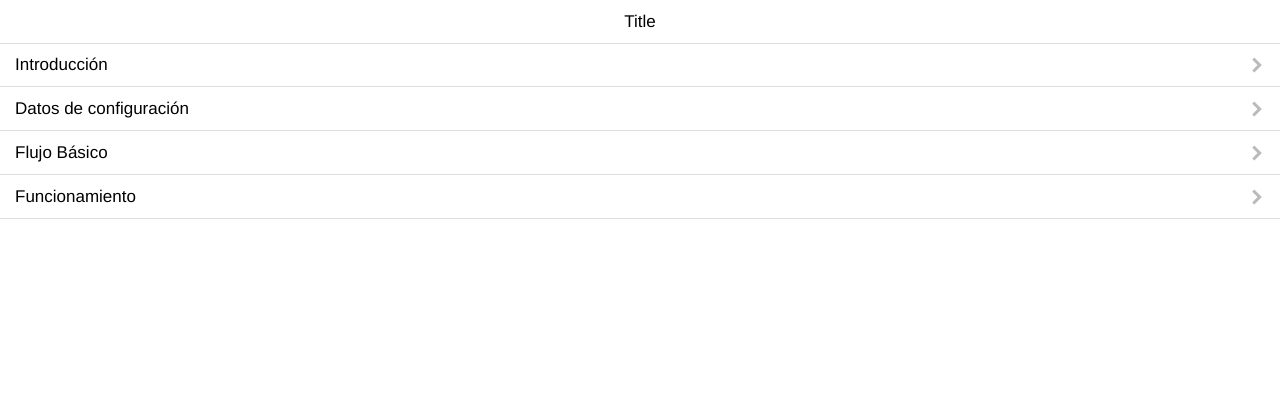
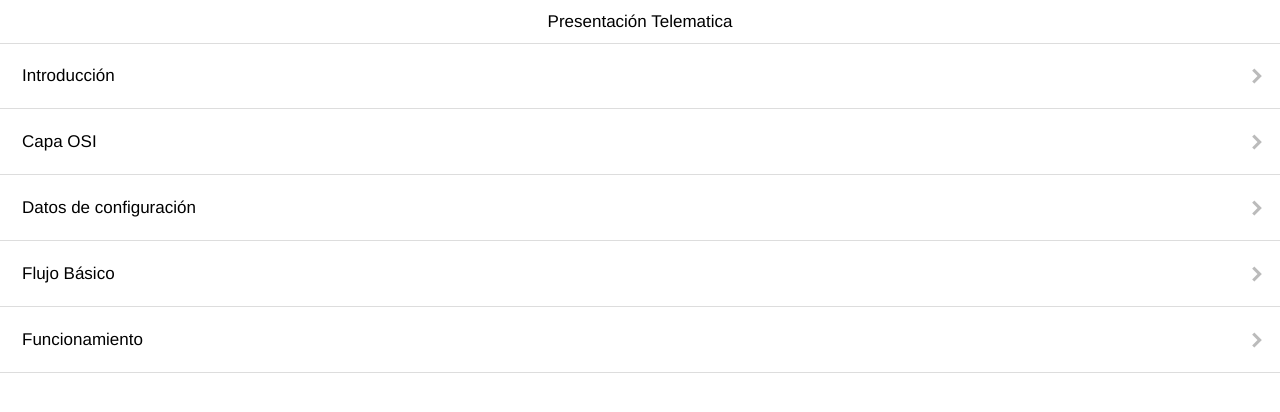
Before and after one commit to cethap/Presentaciones-RTC, a website: page movil.html in a window 1280 px wide. Drawn offline with nearby package versions, Linux system fonts and the light colour scheme; no server answers.

Commit message:
Se hacen cambios en la presentación de telematica

```diff
--- a/movil.html
+++ b/movil.html
@@ -5,10 +5,15 @@
   <title>Movil</title>
   <meta name="viewport" content="width=device-width, user-scalable=no">
   <link rel="stylesheet" href="css/ratchet.min.css">
+  <style type="text/css">
+  	.table-view-cell > a:not(.btn){
+  		padding: 22px;
+  	}
+  </style>
 </head>
 <body>
 	<header class="bar bar-nav">
-	  <h1 class="title">Title</h1>
+	  <h1 class="title">Presentación Telematica</h1>
 	</header>
 	<br>
 	<br>
@@ -20,16 +25,21 @@
 		</li>
 		<li class="table-view-cell">
 			<a class="navigate-right" data-href="2">
+			Capa OSI
+			</a>
+		</li>
+		<li class="table-view-cell">
+			<a class="navigate-right" data-href="3">
 			Datos de configuración
 			</a>
 		</li>
 		<li class="table-view-cell">
-			<a class="navigate-right" data-href="3">
+			<a class="navigate-right" data-href="4">
 			Flujo Básico
 			</a>
 		</li>
 		<li class="table-view-cell">
-			<a class="navigate-right" data-href="4">
+			<a class="navigate-right" data-href="5">
 			Funcionamiento
 			</a>
 		</li>
```
Also changed, not shown: index.html (+14 -3 lines).
